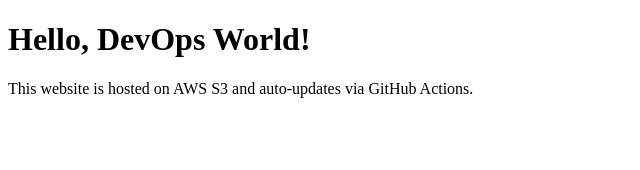
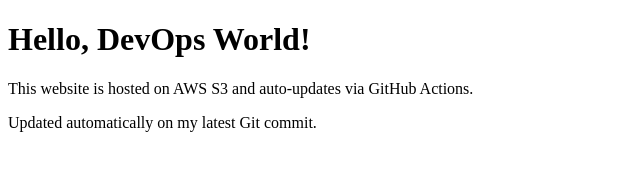
Before and after one commit to HashimZaffar/aws-s3-static-site-cicd, a plain HTML site: page index.html in a window 1280 px wide. Shown: the whole page, without its empty margins (0-640 px from the left). Drawn offline with Linux system fonts and the light colour scheme.

Commit message:
Update homepage content

```diff
--- a/index.html
+++ b/index.html
@@ -6,5 +6,6 @@
 <body>
     <h1>Hello, DevOps World!</h1>
     <p>This website is hosted on AWS S3 and auto-updates via GitHub Actions.</p>
+    <p>Updated automatically on my latest Git commit.</p>
 </body>
 </html>
```
